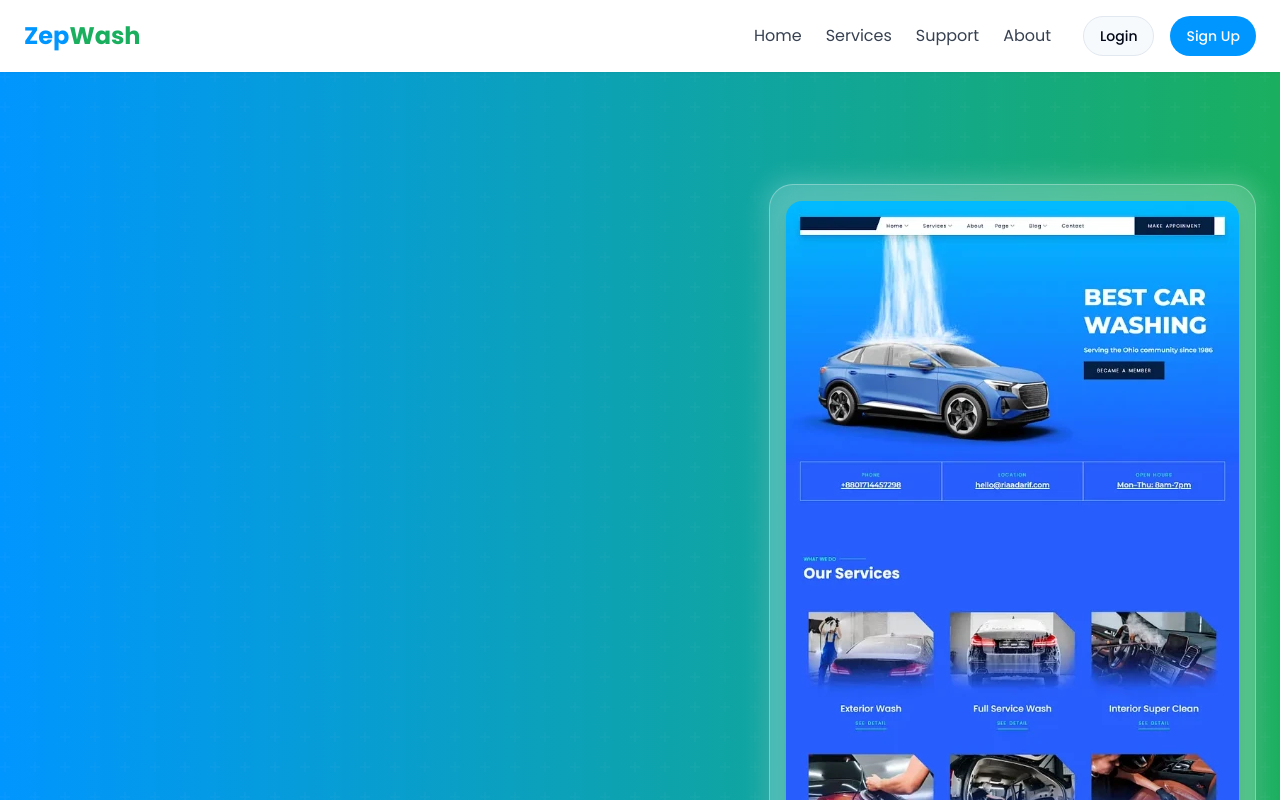
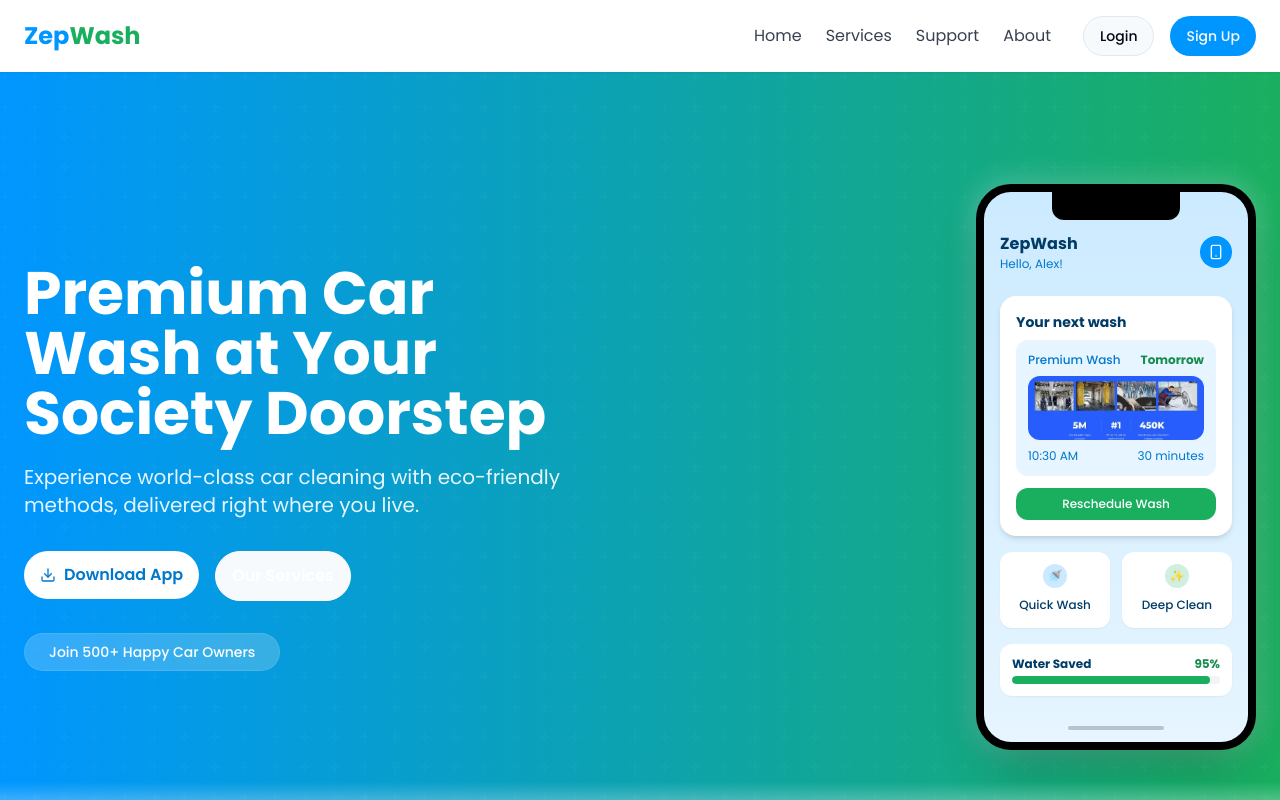
Before and after one commit to yash-writes-code/zepwash-eco-clean, a React (Vite) app: page / in a window 1280 px wide. Shown: the top 800 px of the page. Built offline with nearby package versions, Linux system fonts and the light colour scheme.

Commit message:
Refactor: Replace floating animation with image
Replaced the floating animation in the Hero component with an image of a car wash app screen.

```diff
--- a/src/components/Hero.tsx
+++ b/src/components/Hero.tsx
@@ -1,5 +1,5 @@
 
-import { Download } from 'lucide-react';
+import { Download, Smartphone } from 'lucide-react';
 import { Link } from 'react-router-dom';
 import { Button } from '@/components/ui/button';
 
@@ -41,17 +41,80 @@ const Hero = () => {
           </div>
 
           <div className="flex justify-center md:justify-end">
-            {/* Replaced floating animation with a simple card design */}
+            {/* Mobile app mockup */}
             <div className="relative">
-              <div className="absolute -inset-1 bg-white/20 blur-md rounded-3xl"></div>
-              <div className="relative bg-white/10 backdrop-blur-md p-4 rounded-3xl border border-white/30 shadow-xl">
-                <img
-                  src="/lovable-uploads/059f1128-7374-403c-a6ef-a4480a1aabd4.png"
-                  alt="Car being washed"
-                  className="rounded-2xl w-full h-auto object-cover shadow-lg"
-                />
-                <div className="absolute -bottom-4 -right-4 bg-zep-green-500 text-white p-4 rounded-full text-sm font-bold shadow-lg">
-                  95% Water Saved
+              <div className="absolute -inset-1.5 bg-white/20 blur-md rounded-[40px]"></div>
+              <div className="relative bg-black rounded-[35px] border-8 border-black shadow-2xl overflow-hidden w-[280px]">
+                {/* Phone notch */}
+                <div className="absolute top-0 left-1/2 transform -translate-x-1/2 w-32 h-7 bg-black rounded-b-xl z-10"></div>
+
+                {/* App Screen */}
+                <div className="relative bg-gradient-to-b from-zep-blue-100 to-zep-blue-50 pt-10 pb-8 px-4 h-[550px] rounded-2xl overflow-hidden">
+                  {/* App Header */}
+                  <div className="flex justify-between items-center mb-6">
+                    <div>
+                      <h3 className="font-bold text-zep-blue-800">ZepWash</h3>
+                      <p className="text-xs text-zep-blue-600">Hello, Alex!</p>
+                    </div>
+                    <div className="h-8 w-8 rounded-full bg-zep-blue-500 flex items-center justify-center">
+                      <Smartphone className="text-white" size={16} />
+                    </div>
+                  </div>
+
+                  {/* Main Car Wash Card */}
+                  <div className="bg-white rounded-2xl p-4 shadow-md mb-4">
+                    <h4 className="font-bold text-sm text-zep-blue-800 mb-2">Your next wash</h4>
+                    <div className="bg-zep-blue-50 rounded-xl p-3 mb-3">
+                      <div className="flex justify-between mb-2">
+                        <span className="text-xs font-medium text-zep-blue-600">Premium Wash</span>
+                        <span className="text-xs font-bold text-zep-green-600">Tomorrow</span>
+                      </div>
+                      <div className="h-16 bg-zep-blue-100 rounded-lg mb-2 flex items-center justify-center">
+                        <img
+                          src="/lovable-uploads/059f1128-7374-403c-a6ef-a4480a1aabd4.png"
+                          alt="Car wash"
+                          className="h-full w-full object-cover rounded-lg"
+                        />
+                      </div>
+                      <div className="flex justify-between">
+                        <span className="text-xs text-zep-blue-600">10:30 AM</span>
+                        <span className="text-xs text-zep-blue-600">30 minutes</span>
+                      </div>
+                    </div>
+                    <button className="w-full bg-zep-green-500 text-white text-xs py-2 rounded-lg font-medium">
+                      Reschedule Wash
+                    </button>
+                  </div>
+
+                  {/* Services Buttons */}
+                  <div className="grid grid-cols-2 gap-3 mb-4">
+                    <div className="bg-white rounded-xl p-3 shadow-sm text-center">
+                      <div className="h-6 w-6 bg-zep-blue-100 rounded-full mx-auto mb-1 flex items-center justify-center">
+                        <span className="text-xs text-zep-blue-600">🚿</span>
+                      </div>
+                      <span className="text-xs font-medium text-zep-blue-800">Quick Wash</span>
+                    </div>
+                    <div className="bg-white rounded-xl p-3 shadow-sm text-center">
+                      <div className="h-6 w-6 bg-zep-green-100 rounded-full mx-auto mb-1 flex items-center justify-center">
+                        <span className="text-xs text-zep-green-600">✨</span>
+                      </div>
+                      <span className="text-xs font-medium text-zep-blue-800">Deep Clean</span>
+                    </div>
+                  </div>
+
+                  {/* Water Saved Indicator */}
+                  <div className="bg-white rounded-xl p-3 shadow-sm">
+                    <div className="flex justify-between items-center mb-1">
+                      <h4 className="text-xs font-bold text-zep-blue-800">Water Saved</h4>
+                      <span className="text-xs font-bold text-zep-green-600">95%</span>
+                    </div>
+                    <div className="h-2 bg-gray-100 rounded-full overflow-hidden">
+                      <div className="h-full bg-zep-green-500 rounded-full" style={{ width: '95%' }}></div>
+                    </div>
+                  </div>
+
+                  {/* Home Indicator */}
+                  <div className="absolute bottom-3 left-1/2 transform -translate-x-1/2 w-24 h-1 bg-black rounded-full opacity-20"></div>
                 </div>
               </div>
             </div>
```
